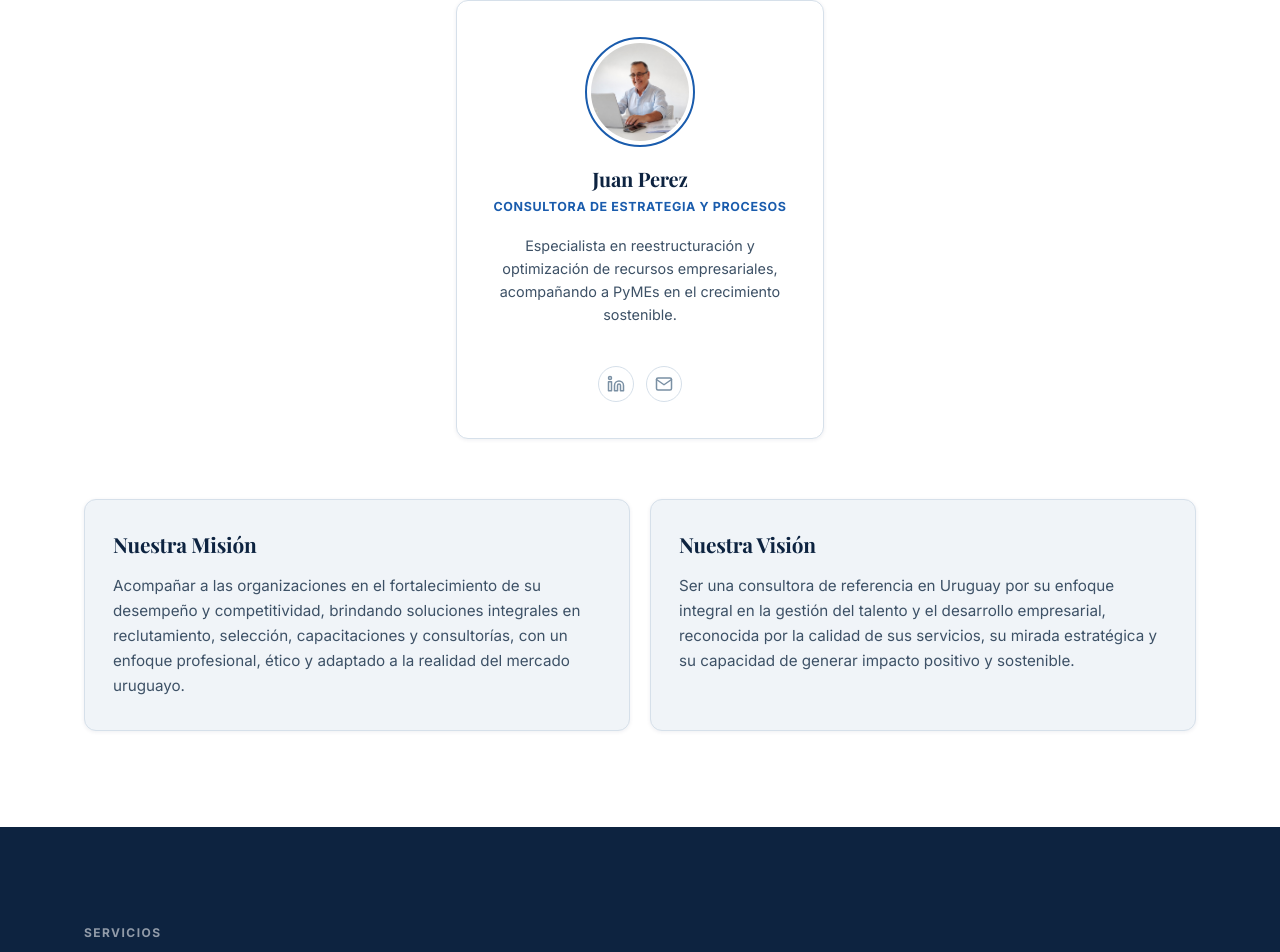
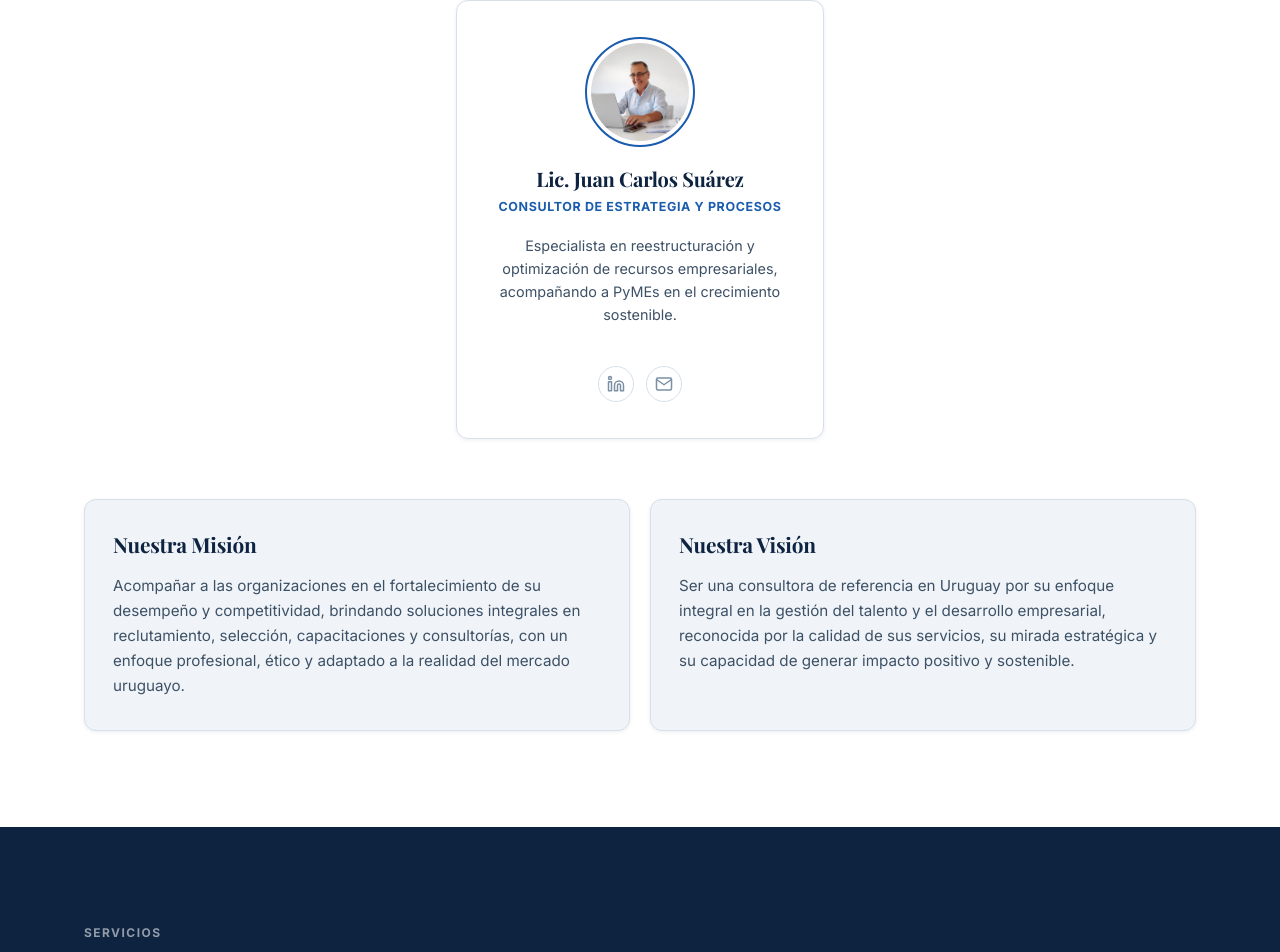
Before and after one commit to EtienneD10/conexiones-hr, a Next.js app: page / in a window 1280 px wide. Shown: the part 2019-2971 px from the top of the page. Built offline with nearby package versions, Linux system fonts and the light colour scheme.

Commit message:
changed now

```diff
--- a/src/components/About.js
+++ b/src/components/About.js
@@ -15,8 +15,8 @@ export default function About() {
       img: "/team-1.jpg"
     },
     {
-      name: "Juan Perez",
-      role: "Consultora de Estrategia y Procesos",
+      name: "Lic. Juan Carlos Suárez",
+      role: "Consultor de Estrategia y Procesos",
       desc: "Especialista en reestructuración y optimización de recursos empresariales, acompañando a PyMEs en el crecimiento sostenible.",
       img: "/team-2.jpg"
     }
```
